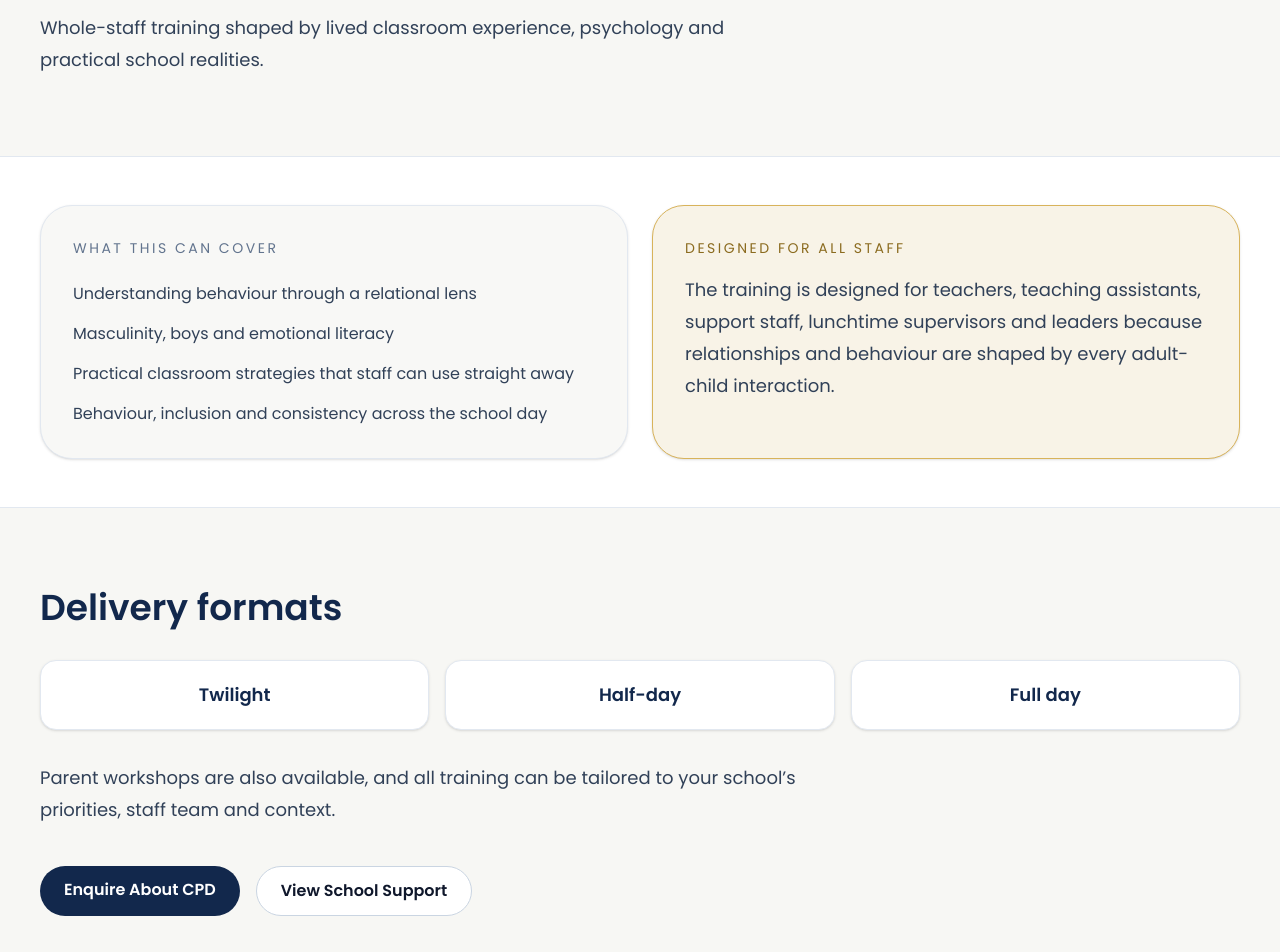
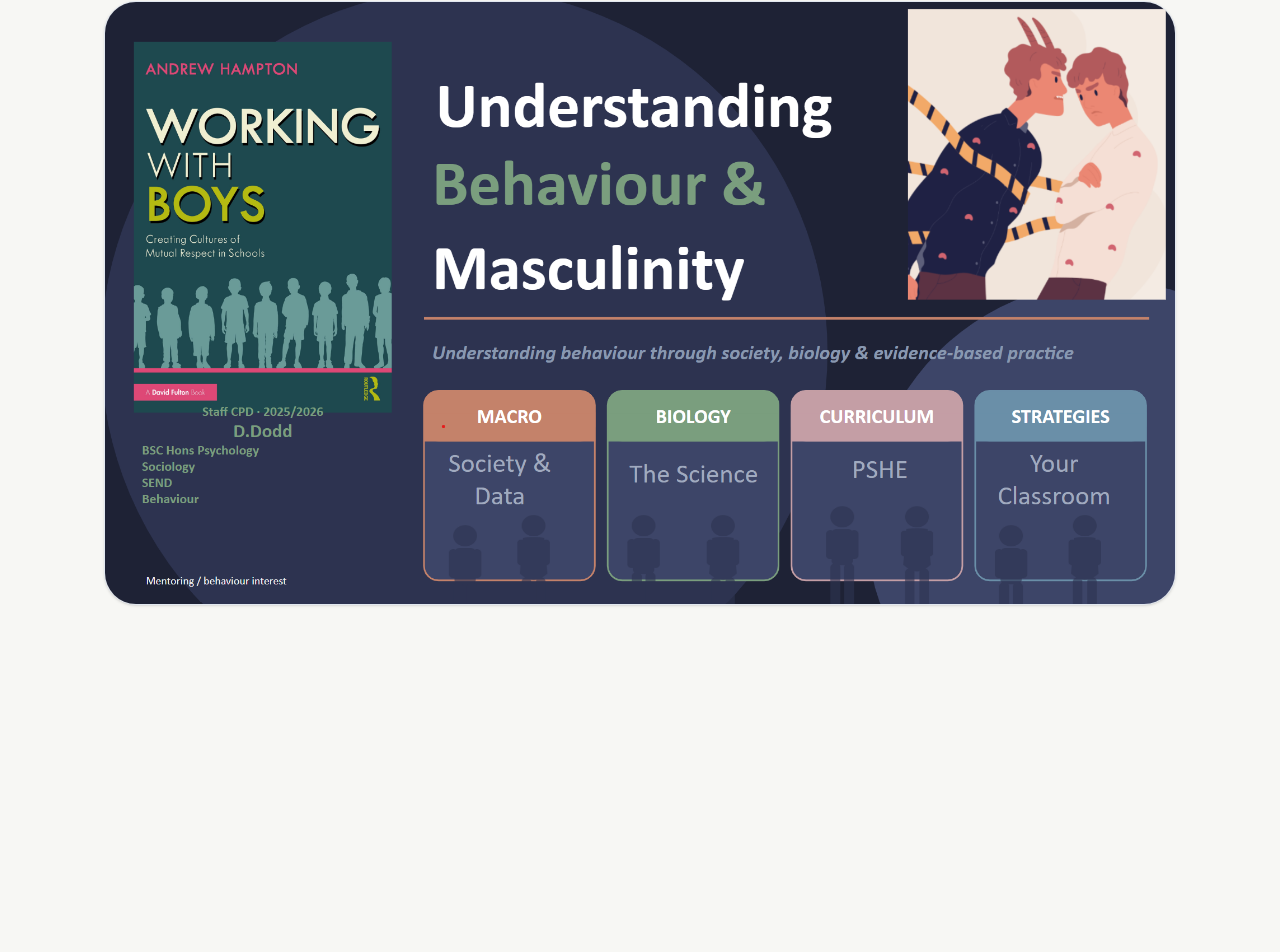
Before and after one commit to davedodd89-ai/warren-dodd-education, a Next.js app: page /cpd in a window 1280 px wide. Shown: the part 531-1483 px from the top of the page. After the commit the page ends 1216 px from the top, so only its background shows below. Built offline with nearby package versions, Linux system fonts and the light colour scheme.

Commit message:
add training image to cpd page

```diff
--- a/app/cpd/page.tsx
+++ b/app/cpd/page.tsx
@@ -1,91 +1,35 @@
-import Link from "next/link";
+import Image from "next/image";
 import SiteHeader from "../SiteHeader";
 
-export default function CpdPage() {
-  const offerItems = [
-    "Understanding behaviour through a relational lens",
-    "Masculinity, boys and emotional literacy",
-    "Practical classroom strategies that staff can use straight away",
-    "Behaviour, inclusion and consistency across the school day",
-  ];
-
-  const formats = ["Twilight", "Half-day", "Full day"];
-
+export default function CPDPage() {
   return (
-    <div className="min-h-screen bg-[#F7F7F4] text-slate-900">
+    <main className="min-h-screen bg-[#F7F7F4] text-slate-900">
       <SiteHeader />
 
-      <section className="mx-auto max-w-7xl px-6 py-16 md:px-10 lg:py-20">
-        <p className="text-sm uppercase tracking-[0.2em] text-slate-500">
+      <section className="mx-auto max-w-6xl px-6 py-16 md:px-10 lg:py-20">
+        <div className="max-w-4xl">
+          <p className="text-sm uppercase tracking-[0.18em] text-slate-500">
             Training &amp; CPD
           </p>
-        <h1 className="mt-4 max-w-4xl text-4xl font-semibold tracking-tight text-[#12284C] md:text-6xl">
-          CPD that helps staff understand behaviour, relationships and children more deeply.
+          <h1 className="mt-4 text-[2.4rem] font-semibold leading-[0.98] tracking-[-0.05em] text-[#12284C] md:text-[3.5rem] xl:text-[4rem]">
+            Understanding Behaviour &amp; Masculinity
           </h1>
           <p className="mt-6 max-w-3xl text-lg leading-8 text-slate-700">
-          Whole-staff training shaped by lived classroom experience, psychology and practical school realities.
+            Whole-staff CPD for schools exploring behaviour, masculinity, emotional literacy, online culture, PSHE links and practical classroom strategies.
           </p>
-      </section>
-
-      <section className="border-y border-slate-200 bg-white">
-        <div className="mx-auto grid max-w-7xl gap-6 px-6 py-12 md:grid-cols-2 md:px-10">
-          <div className="rounded-[2rem] border border-slate-200 bg-[#F8F8F6] p-8 shadow-sm">
-            <p className="text-sm uppercase tracking-[0.18em] text-slate-500">
-              What this can cover
-            </p>
-            <div className="mt-6 space-y-4 text-slate-700">
-              {offerItems.map((item) => (
-                <p key={item}>{item}</p>
-              ))}
-            </div>
         </div>
 
-          <div className="rounded-[2rem] border border-[#D8B35B] bg-[#F8F3E7] p-8 shadow-sm">
-            <p className="text-sm uppercase tracking-[0.18em] text-[#8B6B1F]">
-              Designed for all staff
-            </p>
-            <p className="mt-4 text-lg leading-8 text-slate-700">
-              The training is designed for teachers, teaching assistants, support staff, lunchtime supervisors and leaders because relationships and behaviour are shaped by every adult-child interaction.
-            </p>
-          </div>
+        <div className="mt-10 overflow-hidden rounded-[2rem] border border-slate-200 bg-white shadow-sm">
+          <Image
+            src="/training-behaviour.jpg"
+            alt="Understanding Behaviour and Masculinity training"
+            width={1600}
+            height={900}
+            className="h-auto w-full object-cover"
+            priority
+          />
         </div>
       </section>
-
-      <section className="mx-auto max-w-7xl px-6 py-16 md:px-10 lg:py-20">
-        <h2 className="text-3xl font-semibold text-[#12284C] md:text-4xl">
-          Delivery formats
-        </h2>
-
-        <div className="mt-8 grid gap-4 sm:grid-cols-3">
-          {formats.map((item) => (
-            <div
-              key={item}
-              className="rounded-2xl border border-slate-200 bg-white p-5 text-center shadow-sm"
-            >
-              <p className="text-lg font-semibold text-[#12284C]">{item}</p>
-            </div>
-          ))}
-        </div>
-
-        <p className="mt-8 max-w-3xl text-lg leading-8 text-slate-700">
-          Parent workshops are also available, and all training can be tailored to your school’s priorities, staff team and context.
-        </p>
-
-        <div className="mt-10 flex flex-col gap-4 sm:flex-row">
-          <Link
-            href="/contact"
-            className="inline-flex rounded-full bg-[#12284C] px-6 py-3 font-semibold text-white transition hover:-translate-y-0.5"
-          >
-            Enquire About CPD
-          </Link>
-          <Link
-            href="/schools"
-            className="inline-flex rounded-full border border-slate-300 bg-white px-6 py-3 font-semibold text-slate-900 transition hover:bg-slate-100"
-          >
-            View School Support
-          </Link>
-        </div>
-      </section>
-    </div>
+    </main>
   );
 }
```
Lines whose indentation alone changed are shown as unchanged.
